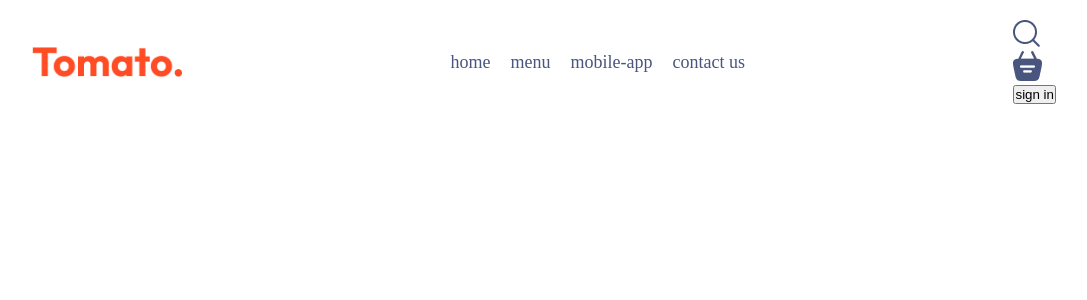
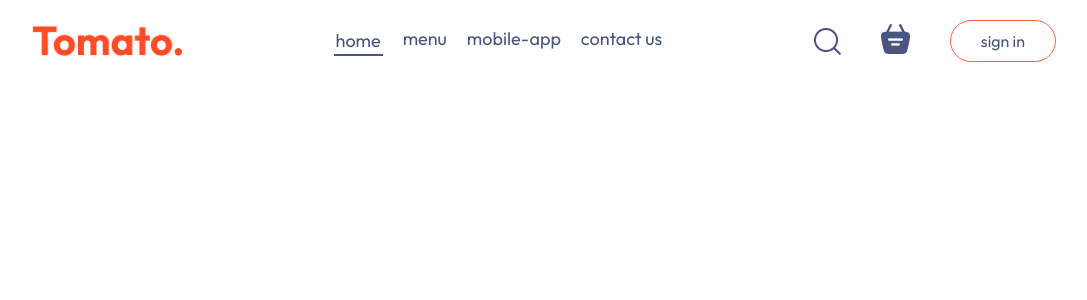
Before and after one commit to Ayush202Patel/tomato, a React (Vite) app in the folder frontend/: page / in a window 1280 px wide. Shown: the top 300 px of the page, without its empty margins (96-1183 px from the left). Built offline with nearby package versions, Linux system fonts and the light colour scheme.

Commit message:
Updated the navbar

```diff
--- a/frontend/src/components/Navbar/Navbar.css
+++ b/frontend/src/components/Navbar/Navbar.css
@@ -14,3 +14,25 @@
   color: #49557e;
   font-size: 18px;
 }
+.navbar-right {
+  display: flex;
+  align-items: center;
+  gap: 40px;
+}
+.navbar button {
+  background-color: transparent;
+  font-size: 16px;
+  color: #49557e;
+  border: 1px solid tomato;
+  padding: 10px 30px;
+  cursor: pointer;
+  border-radius: 50px;
+  transition: 0.3s;
+}
+.navbar button:hover {
+  background-color: #fff4f2;
+}
+.navbar .active {
+  padding: 2px;
+  border-bottom: 2px solid #49557e;
+}
--- a/frontend/src/components/Navbar/Navbar.jsx
+++ b/frontend/src/components/Navbar/Navbar.jsx
@@ -1,15 +1,16 @@
-import React from "react";
+import React, { useState } from "react";
 import "./Navbar.css";
 import { assets } from "../../assets/assets";
 const Navbar = () => {
+  const [menu, setMenu] = useState("home");
   return (
     <div className="navbar">
       <img src={assets.logo} alt="" className="logo" />
       <ul className="navbar-menu">
-        <li>home</li>
-        <li>menu</li>
-        <li>mobile-app</li>
-        <li>contact us</li>
+        <li className={menu === "home" ? "active" : ""}>home</li>
+        <li className={menu === "menu" ? "active" : ""}>menu</li>
+        <li className={menu === "mobile-app" ? "active" : ""}>mobile-app</li>
+        <li className={menu === "contact-us" ? "active " : ""}>contact us</li>
       </ul>
       <div className="navbar-right">
         <img src={assets.search_icon} alt="" />
--- a/frontend/src/index.css
+++ b/frontend/src/index.css
@@ -1,7 +1,9 @@
+@import url("https://fonts.googleapis.com/css2?family=Outfit:wght@100..900&family=Quicksand:wght@300..700&display=swap");
 * {
   padding: 0;
   margin: 0;
   box-sizing: border-box;
+  font-family: outfit;
 }
 body {
   min-height: 100vh;
```
